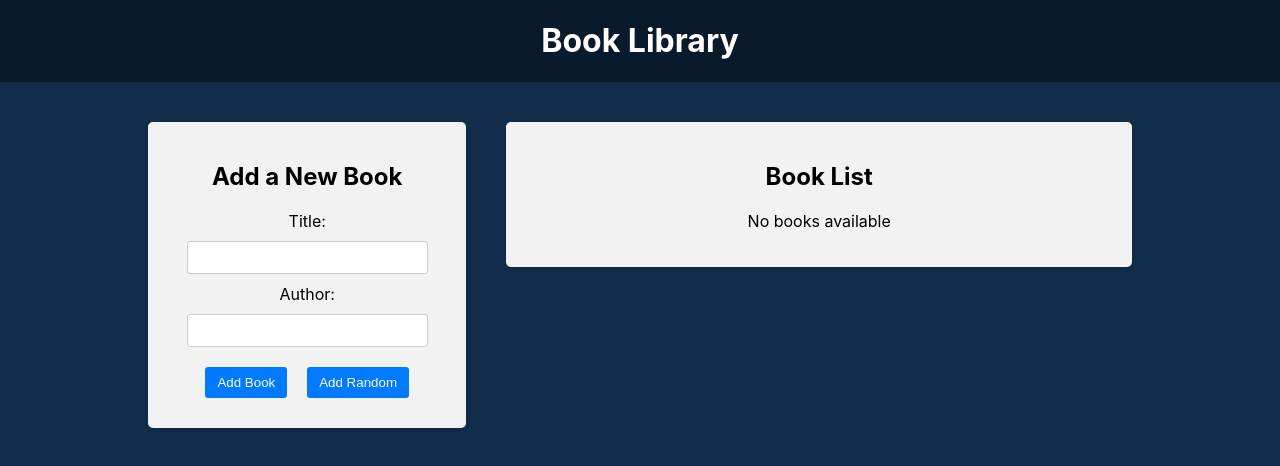
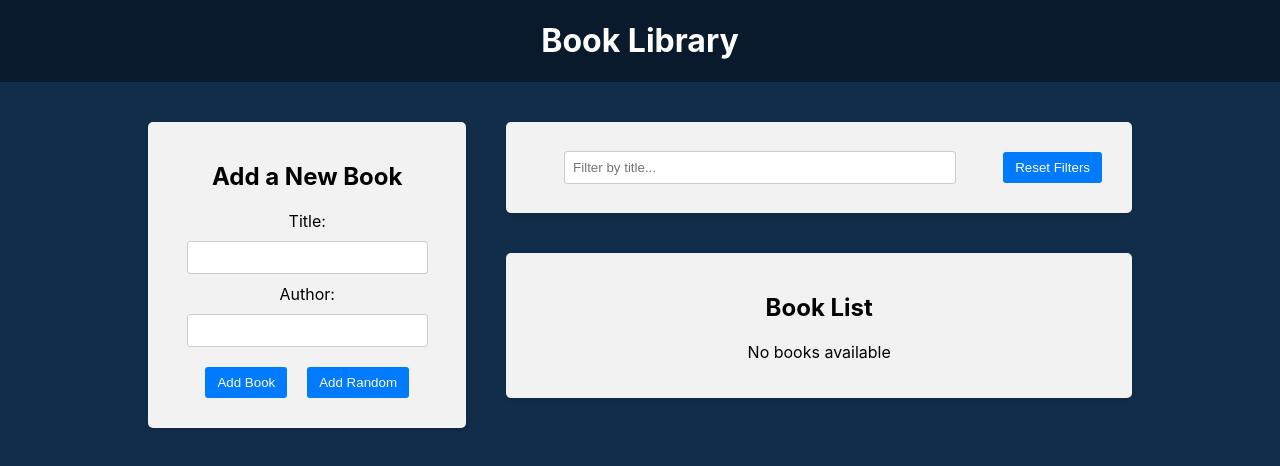
Before and after one commit to DmitrijKl/Book-Library-App, a React (Create React App) app in the folder frontend/: page / in a window 1280 px wide. Shown: the top 466 px of the page. Built offline with nearby package versions, Linux system fonts and the light colour scheme.

Commit message:
Filter Redux slice and filter by title

```diff
--- a/frontend/src/App.js
+++ b/frontend/src/App.js
@@ -14,7 +14,7 @@
           <BookForm></BookForm>
         </div>
         <div className="app-right-column">
-          {/* <Filter></Filter> */}
+          <Filter></Filter>
           <BookList></BookList>
         </div>
       </main>
--- a/frontend/src/components/BookList/BookList.js
+++ b/frontend/src/components/BookList/BookList.js
@@ -3,11 +3,13 @@
 import { deleteBook, toggleFavorite } from "../../redux/books/actionCreators";
 import "./BookList.css";
 import { BsBookmarkStar, BsBookmarkStarFill } from "react-icons/bs";
+import { selectTitleFilter } from "../../redux/slices/filterSlice";
 
 function BookList() {
   const books = useSelector((state) => {
     return state.booksReducer;
   });
+  const titleFilter = useSelector(selectTitleFilter);
   const dispatch = useDispatch();
   const handleDeleteBook = (id) => {
     dispatch(deleteBook(id));
@@ -15,6 +17,12 @@
   const handleToggleFavorite = (id) => {
     dispatch(toggleFavorite(id));
   };
+  const filteredBooks = books.filter((book) => {
+    const matchesTitle = book.title
+      .toLowerCase()
+      .includes(titleFilter.toLowerCase());
+    return matchesTitle;
+  });
 
   return (
     <div className="app-block book-list">
@@ -23,7 +31,7 @@
         <p>No books available</p>
       ) : (
         <ul>
-          {books.map((book, index) => {
+          {filteredBooks.map((book, index) => {
             return (
               <li key={book.id}>
                 <div className="book-info">
--- a/frontend/src/components/Filter/Filter.js
+++ b/frontend/src/components/Filter/Filter.js
@@ -1,10 +1,37 @@
 import React from "react";
-import "./Filter.js";
+import {
+  setTitleFilter,
+  resetFilters,
+  selectTitleFilter,
+} from "../../redux/slices/filterSlice";
+import "./Filter.css";
+import { useDispatch, useSelector } from "react-redux";
 
 function Filter() {
+  const dispatch = useDispatch();
+  const titleFilter = useSelector(selectTitleFilter);
+  const handleTitleFilterChange = (e) => {
+    dispatch(setTitleFilter(e.target.value));
+  };
+  const handleReserFilter = () => {
+    dispatch(resetFilters());
+  };
+
   return (
     <div className="app-block filter">
-      <h2>Filters</h2>
+      <div className="filter-row">
+        <div className="filter-group">
+          <input
+            onChange={handleTitleFilterChange}
+            value={titleFilter}
+            type="text"
+            placeholder="Filter by title..."
+          ></input>
+        </div>
+        <button type="button" onClick={handleReserFilter}>
+          Reset Filters
+        </button>
+      </div>
     </div>
   );
 }
--- /dev/null
+++ b/frontend/src/redux/slices/filterSlice.js
@@ -0,0 +1,22 @@
+import { createSlice } from "@reduxjs/toolkit";
+
+const initialState = {
+  title: "",
+};
+
+const filterSlice = createSlice({
+  name: "filter",
+  initialState: initialState,
+  reducers: {
+    setTitleFilter: (state, action) => {
+      state.title = action.payload;
+    },
+    resetFilters: (state) => {
+      return initialState;
+    },
+  },
+});
+export const { setTitleFilter, resetFilters } = filterSlice.actions;
+export const selectTitleFilter = (state) => state.filter.title;
+
+export default filterSlice.reducer;
--- a/frontend/src/redux/store.js
+++ b/frontend/src/redux/store.js
@@ -1,6 +1,9 @@
 import { configureStore } from "@reduxjs/toolkit";
 import booksReducer from "./books/reducer";
+import filterSlice from "./slices/filterSlice";
 
-const store = configureStore({ reducer: { booksReducer } });
+const store = configureStore({
+  reducer: { booksReducer, filter: filterSlice },
+});
 
 export default store;
```
